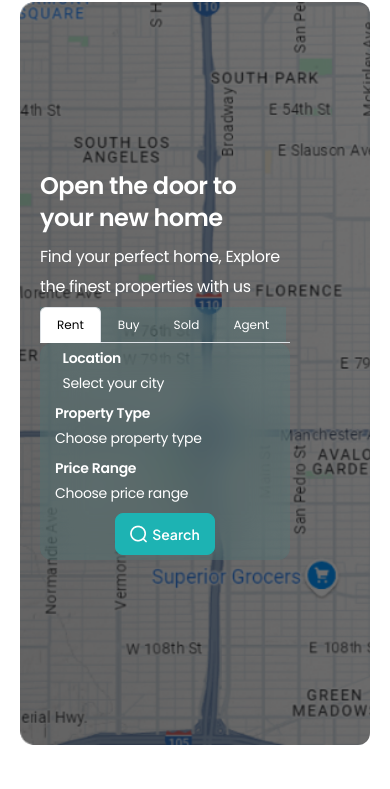
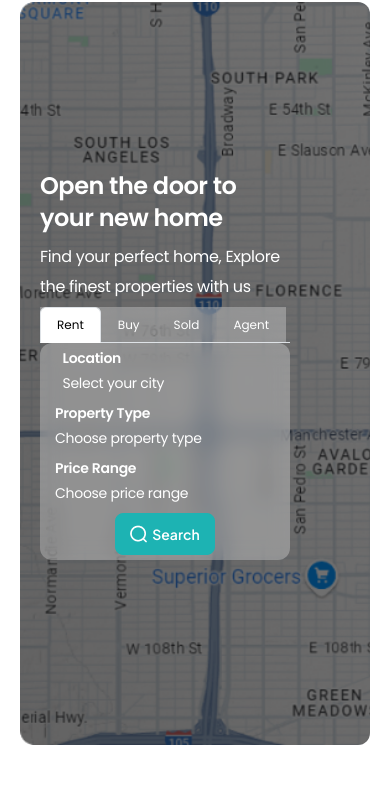
Before and after one commit to waqar-ahmad356/property-lens-boostrap, a plain HTML site: page pages/properties.html in a window 390 px wide. Shown: the part 55-844 px from the top of the page. Drawn offline with nearby package versions, Linux system fonts and the light colour scheme; files whose address does not match are found by name.

Commit message:
development-mode

```diff
--- a/CSS/home.css
+++ b/CSS/home.css
@@ -244,7 +244,7 @@
 }
 
 .hero-tabs .nav-item {
-  background-color: rgba(29, 179, 179, 0.1);
+  background-color: #FFFFFF4A;
   /* #1DB3B3 with 30% opacity */
   backdrop-filter: blur(10px);
   /* Adjust the blur intensity as needed */
@@ -258,9 +258,9 @@
   justify-content: space-between;
   align-items: center;
   padding: 12px 24px;
-  background-color: rgba(29, 179, 179, 0.1);
+  background-color: #FFFFFF4A;
   /* #1DB3B3 with 30% opacity */
-  backdrop-filter: blur(20px);
+  backdrop-filter: blur(10px);
   /* Adjust the blur intensity as needed */
   -webkit-backdrop-filter: blur(10px);
   border-radius: 8px;
@@ -629,6 +629,17 @@
 
 
 }
+/*----------------------services responsive------------------*/
+@media (max-width:768px){
+  .service-btn {
+    padding: 6px 14px;
+    width: 140px;
+    height: 40px;
+
+    font-size: 12px;
+
+  }
+}
 
 /*------------------Digital-success----------*/
 .digital-success {
@@ -934,6 +945,13 @@
     text-align: left;
     color: #101828;
   }
+  .identity-description button {
+    padding: 8px 25px;
+
+    font-size: 14px;
+
+  }
+
 
   .identity-btn {
     display: flex;
--- a/CSS/properties.css
+++ b/CSS/properties.css
@@ -242,13 +242,15 @@
 }
 
 .hero-tabs .nav-item {
-  background-color: rgba(29, 179, 179, 0.1);
+  background-color: #FFFFFF4A;
   /* #1DB3B3 with 30% opacity */
   backdrop-filter: blur(10px);
   /* Adjust the blur intensity as needed */
   -webkit-backdrop-filter: blur(10px);
-  border-radius: 0px;
+
+
 }
+
 
 .hero-filter {
   display: flex;
@@ -256,9 +258,9 @@
   justify-content: flex-start;
   align-items: center;
   padding: 12px 24px;
-  background-color: rgba(29, 179, 179, 0.1);
+  background-color: #FFFFFF4A;
   /* #1DB3B3 with 30% opacity */
-  backdrop-filter: blur(20px);
+  backdrop-filter: blur(10px);
   /* Adjust the blur intensity as needed */
   -webkit-backdrop-filter: blur(10px);
   border-radius: 8px;
```
